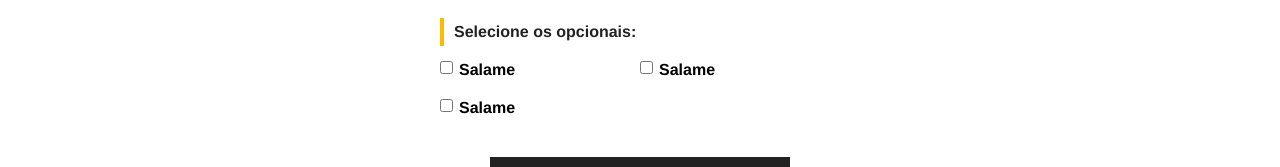
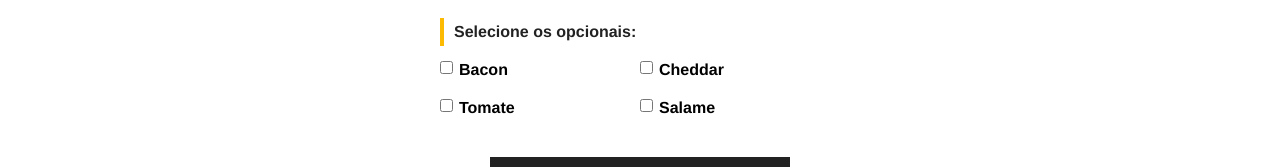
Before and after one commit to TsgoDev/make-your-burger, a Vue app: page / in a window 1280 px wide. Shown: the part 1182-1349 px from the top of the page. Built offline with nearby package versions, Linux system fonts and the light colour scheme.

Commit message:
feat: Novas variedades

```diff
--- a/src/components/Formulario.vue
+++ b/src/components/Formulario.vue
@@ -5,57 +5,40 @@
             <form id="burger-form">
                 <div class="input-container">
                     <label for="nome">Nome do cliente:</label>
-          <input
-            type="text"
-            id="nome"
-            name="nome"
-            v-model="nome"
-            placeholder="Digite seu nome"
-          />
+                    <input type="text" id="nome" name="nome" v-model="nome" placeholder="Digite seu nome" />
                 </div>
                 <div class="input-container">
                     <label for="pao">Escolha o pão:</label>
                     <select name="pao" id="pao" v-model="pao">
-            <option value="">Selecione o seu pão</option>
                         <option value="integral">Integral</option>
+                        <option value="3 Queijos">3 Queijos</option>
+                        <option value="Parmesão e Orégano">Parmesão e Orégano</option>
                     </select>
                 </div>
                 <div class="input-container">
                     <label for="carne">Escolha a carne do seu Burger:</label>
                     <select name="carne" id="carne" v-model="carne">
-            <option value="">Selecione o tipo de carne</option>
                         <option value="maminha">Maminha</option>
+                        <option value="alcatra">Alcatra</option>
+                        <option value="picanha">Picanha</option>
                     </select>
                 </div>
                 <div id="opcionais-container" class="input-container">
-          <label id="opcionais-title" for="opcionais"
-            >Selecione os opcionais:</label
-          >
+                    <label id="opcionais-title" for="opcionais">Selecione os opcionais:</label>
                     <div class="checkbox-container">
-            <input
-              type="checkbox"
-              name="opcionais"
-              v-model="opcionais"
-              value="salame"
-            />
-            <span>Salame</span>
+                        <input type="checkbox" name="opcionais" v-model="opcionais" value="bacon" />
+                        <span>Bacon</span>
                     </div>
                     <div class="checkbox-container">
-            <input
-              type="checkbox"
-              name="opcionais"
-              v-model="opcionais"
-              value="salame"
-            />
-            <span>Salame</span>
+                        <input type="checkbox" name="opcionais" v-model="opcionais" value="cheddar" />
+                        <span>Cheddar</span>
                     </div>
                     <div class="checkbox-container">
-            <input
-              type="checkbox"
-              name="opcionais"
-              v-model="opcionais"
-              value="salame"
-            />
+                        <input type="checkbox" name="opcionais" v-model="opcionais" value="tomate" />
+                        <span>Tomate</span>
+                    </div>
+                    <div class="checkbox-container">
+                        <input type="checkbox" name="opcionais" v-model="opcionais" value="salame" />
                         <span>Salame</span>
                     </div>
                 </div>
```
Lines whose indentation alone changed are shown as unchanged.
